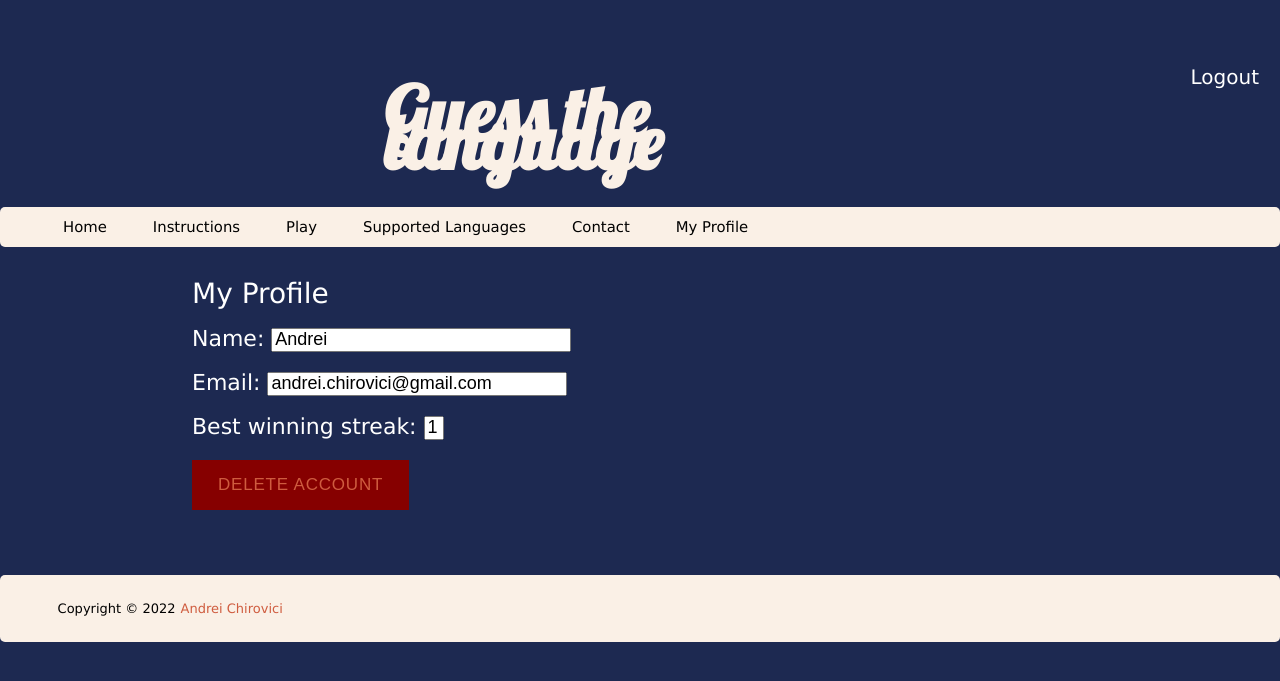
After one commit to AndreiChirovici1/GuessTheLanguage, a Flask app: page /profile in a window 1280 px wide. The commit adds this page. Shown: the top 681 px of the page. Run offline with Flask 2, Linux system fonts and the light colour scheme; a user stored in the database is signed in.

Commit message:
Added profile.html

```diff
--- a/application/routes.py
+++ b/application/routes.py
@@ -106,6 +106,29 @@ def logout():
     session.pop('email', None)
     return render_template('home.html')
 
+@app.route('/delete')
+def deleteuser():
+    if 'email' not in session:
+        return redirect(url_for('home'))
+
+    useremail = session['email']
+    user = users.query.filter_by(email=useremail).first()
+    game = games.query.filter_by(fk_user_id=user.id).first()
+
+    print(game)
+    db.session.delete(game)
+    db.session.delete(user)
+    db.session.commit()
+    session.pop('email', None)
+    return render_template('home.html')
+
+@app.route('/profile')
+def profile():
+    if 'email' not in session:
+        return redirect(url_for('home'))
+
+    return render_template('profile.html')
+
 @app.route('/login', methods=['GET', 'POST'])
 def login():
     if 'email' in session:
@@ -116,16 +139,16 @@ def login():
         emailform = request.form['emailinput']
 
         user = users.query.filter_by(email=emailform).first()
-        emaildb = user.email
-        print(emaildb)
 
-        if emaildb == emailform:
+        if user.email == emailform:
             # Adding user to session
             session['email'] = emailform
+            session['username'] = name
             return redirect(url_for('play'))
         else:
             flash('Name or email entered incorrect', 'error')
             return redirect(url_for('login'))
+
     return render_template('login.html')
 
 @app.route('/register', methods=['GET', 'POST'])
--- a/application/templates/base.html
+++ b/application/templates/base.html
@@ -27,6 +27,7 @@
             <li><a href="{{url_for('play')}}">Play</a></li>
             <li><a href="{{url_for('languages')}}">Supported Languages</a></li>
             <li><a href="{{url_for('contact')}}">Contact</a></li>
+            <li><a href="{{url_for('profile')}}">My Profile</a></li>
         </ul>
     </nav>
 </header>
--- a/application/templates/instructions.html
+++ b/application/templates/instructions.html
@@ -1,6 +1,6 @@
 {% extends "base.html" %}
 
-{% block title %}Instructions - Guess the language% endblock %}
+{% block title %}Instructions - Guess the language{% endblock %}
 
 {% block head %}
 
--- /dev/null
+++ b/application/templates/profile.html
@@ -0,0 +1,21 @@
+{% extends "base.html" %}
+{% block title %}Profile - Guess the language{% endblock %}
+
+{% block head %}
+<link rel="stylesheet" type="text/css" href="https://fonts.googleapis.com/css?family=Lobster"
+    xmlns="http://www.w3.org/1999/html">
+{% endblock %}
+
+{% block content %}
+<div class="body">
+        <div>
+            <label for="exampleInputEmail1" style="color:white; font-size: 28px;">My Profile</label>
+            <br>
+            <h2 style="color:white; margin-bottom: 20px;">Name: <input style="height:24px; width:300px;" value ="{{session['username']}}" readonly></h2>
+            <h2 style="color:white; margin-bottom: 20px;">Email: <input style="height:24px; width:300px;" value ="{{session['email']}}" readonly></h2>
+            <h2 style="color:white; margin-bottom: 20px;">Best winning streak: <input style="height:24px; width:20px;" id="scorelabel" name="scorelabel" value ="{{session['latestscore']}}" readonly></h2>
+
+            <button class="btn1" type="submit"><a href="{{url_for('deleteuser')}}">DELETE ACCOUNT</a></button>
+        </div>
+</div>
+{% endblock %}
```
Also changed, not shown: README.md, application/users.sqlite3.
